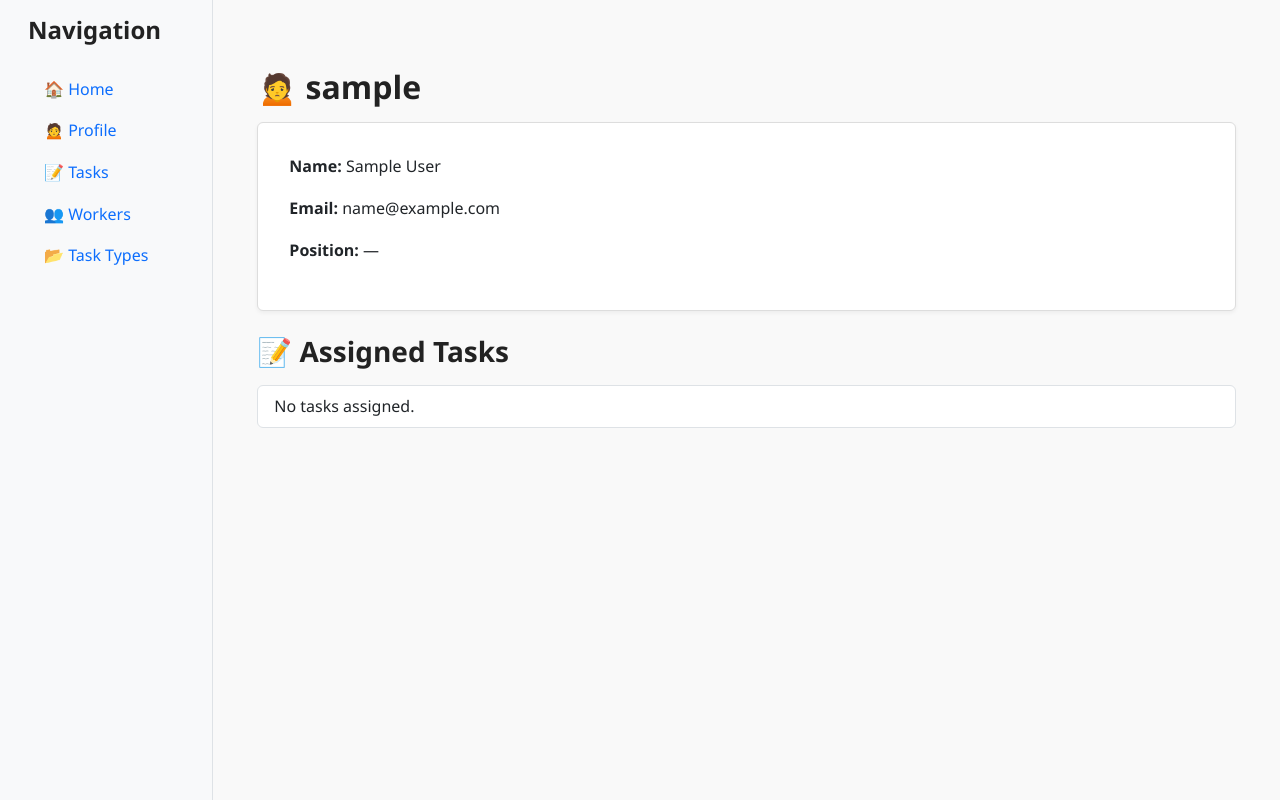
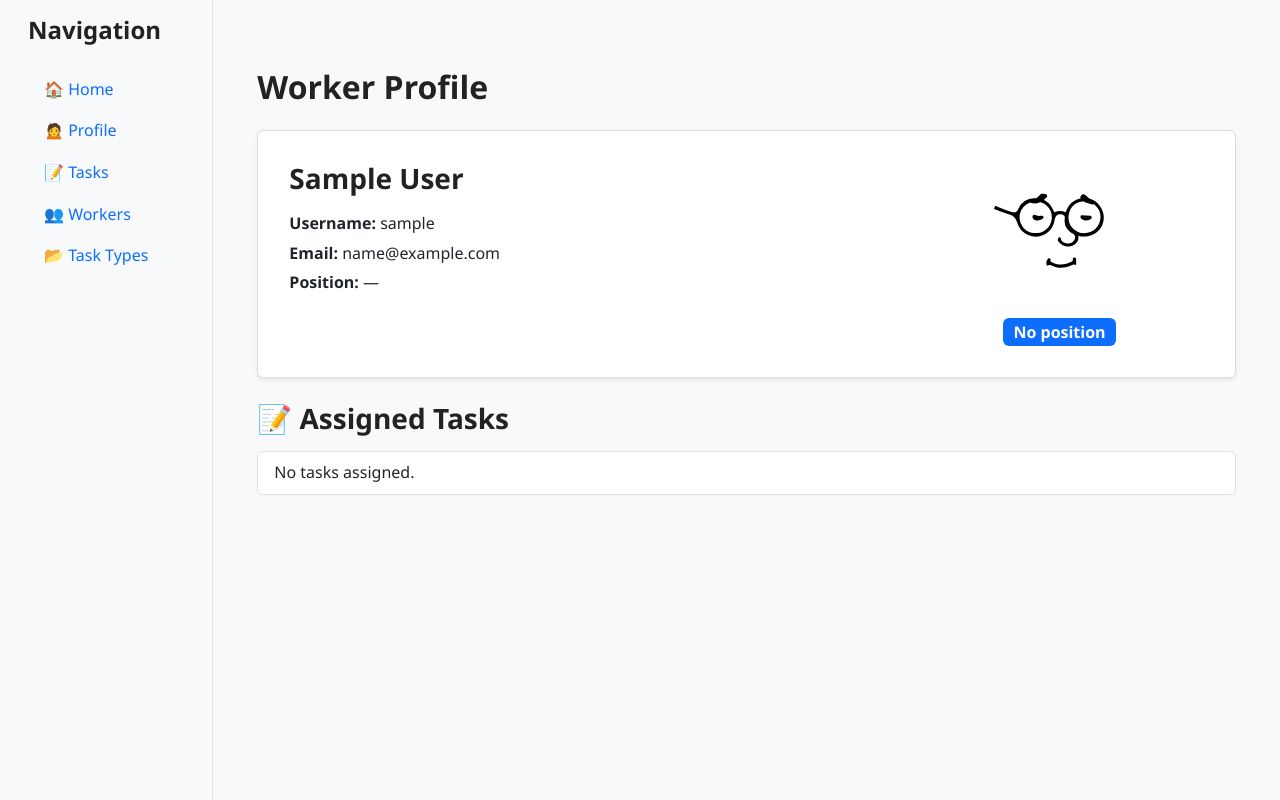
Before and after one commit to oleksii-shcherbak-code/it-task-manager, a Django app: page /workers/1/ in a window 1280 px wide. Run offline with Django 5.2, Linux system fonts and the light colour scheme; the visitor is signed in with stand-in values (Sample User, id 1); data comes from the database, SQL or seed files in the repository; data that the repository does not hold is empty.

Commit message:
update profile.html & worker_detail.html add avatar

```diff
--- a/templates/workers/worker_detail.html
+++ b/templates/workers/worker_detail.html
@@ -1,26 +1,67 @@
 {% extends "base.html" %}
+{% load static %}
 
 {% block content %}
   <div class="container mt-4">
-  <h2 class="mb-3">🙍 {{ worker.username }}</h2>
-  <div class="card mb-4">
+
+    <!-- Header -->
+    <h2 class="mb-4">Worker Profile</h2>
+
+    <!-- Profile Card -->
+    <div class="card mb-4 shadow-sm">
       <div class="card-body">
-      <p><strong>Name:</strong> {{ worker.first_name }} {{ worker.last_name }}</p>
-      <p><strong>Email:</strong> {{ worker.email }}</p>
-      <p><strong>Position:</strong> {{ worker.position|default:"—" }}</p>
+
+        <div class="row">
+
+          <!-- LEFT SIDE: Text info -->
+          <div class="col-md-8">
+            <h3 class="fw-bold">{{ worker.first_name }} {{ worker.last_name }}</h3>
+
+            <p class="mb-1">
+              <strong>Username:</strong> {{ worker.username }}
+            </p>
+
+            <p class="mb-1">
+              <strong>Email:</strong> {{ worker.email }}
+            </p>
+
+            <p class="mb-1">
+              <strong>Position:</strong> {{ worker.position|default:"—" }}
+            </p>
+          </div>
+
+          <!-- RIGHT SIDE: Avatar -->
+          <div class="col-md-4 text-center">
+            <img src="{% static 'avatars/' %}{{ worker.avatar }}"
+                 alt="avatar"
+                 class="rounded-circle mb-2"
+                 width="140" height="140">
+
+            <div class="mt-2">
+            <span class="badge bg-primary fs-6">
+              {{ worker.position|default:"No position" }}
+            </span>
             </div>
           </div>
 
+        </div>
+
+      </div>
+    </div>
+
+    <!-- Assigned Tasks -->
     <h3 class="mb-3">📝 Assigned Tasks</h3>
+
     <ul class="list-group">
       {% for task in worker.tasks.all %}
         <li class="list-group-item d-flex justify-content-between align-items-center">
           <div>
             <a href="{% url 'task-detail' task.id %}" class="fw-bold">{{ task.title }}</a>
             {% if task.deadline %}
-            <small class="text-muted">Deadline: {{ task.deadline|date:"d M Y H:i" }}</small>
+              <small class="text-muted d-block">Deadline: {{ task.deadline|date:"d M Y H:i" }}</small>
             {% endif %}
           </div>
+
           <div>
             <span class="badge bg-secondary">{{ task.priority }}</span>
             {% if task.is_completed %}
@@ -34,5 +75,6 @@
         <li class="list-group-item">No tasks assigned.</li>
       {% endfor %}
     </ul>
+
   </div>
 {% endblock %}
```
Also changed, not shown: templates/profile.html (+67 -10 lines). Lines whose indentation alone changed are shown as unchanged.
